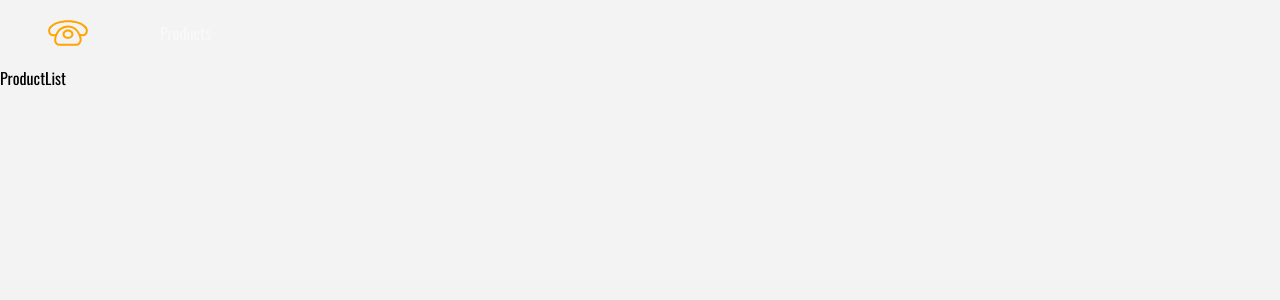
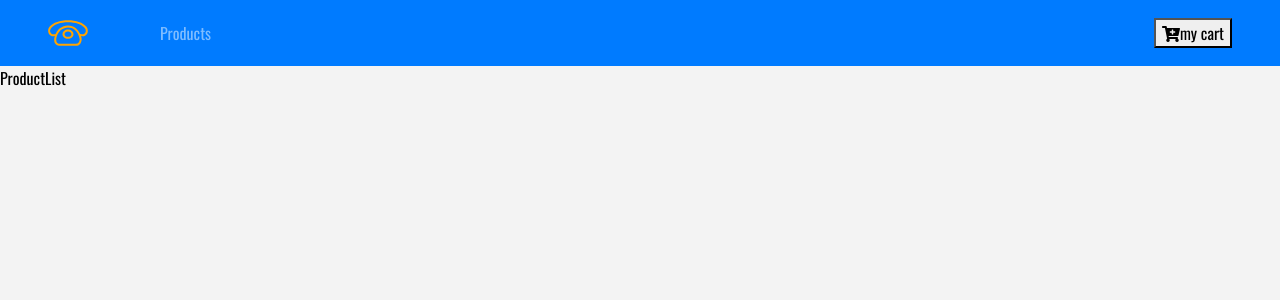
Before and after one commit to bashiroglu/learning-react-ecommerceapp-1, a React (Create React App) app: page / in a window 1280 px wide. Shown: the top 300 px of the page. Built offline with nearby package versions, Linux system fonts and the light colour scheme.

Commit message:
added my cart button

```diff
--- a/src/components/Navbar/Navbar.jsx
+++ b/src/components/Navbar/Navbar.jsx
@@ -5,7 +5,7 @@
 export class Navbar extends Component {
   render() {
     return (
-      <nav className="navbar navbar-expand-sm navbar-dark px-sm-5">
+      <nav className="navbar bg-primary navbar-expand-sm navbar-dark px-sm-5">
         {/*
 https://www.iconfinder.com/icons/1243689/call_phone_icon
 Creative Commons (Attribution 3.0 Unported);
@@ -17,9 +17,17 @@
         </Link>
         <ul className="navbar-nav align-items-center">
           <li className="nav-item ml-5">
-            <Link to="/" className="nav-link">Products</Link>
+            <Link to="/" className="nav-link">
+              Products
+            </Link>
           </li>
         </ul>
+        <Link to="/cart" className="ml-auto">
+          <button>
+            <i className="fas fa-cart-plus" />
+            my cart
+          </button>
+        </Link>
       </nav>
     );
   }
```
